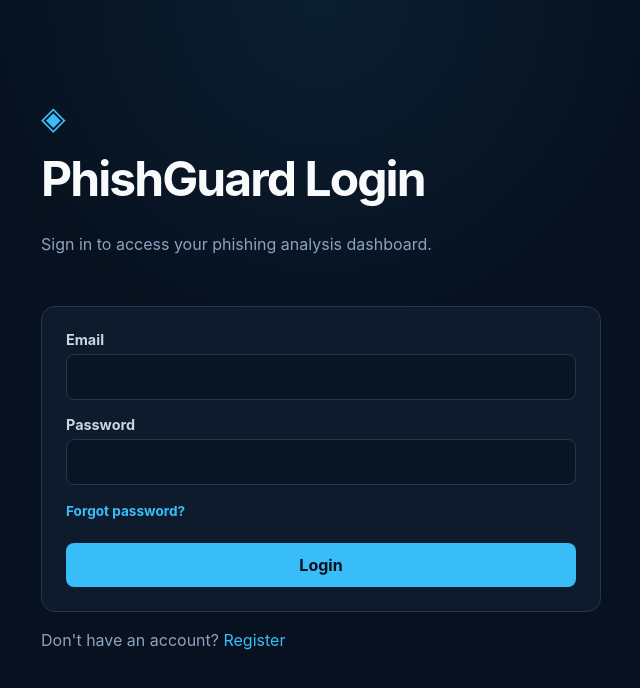
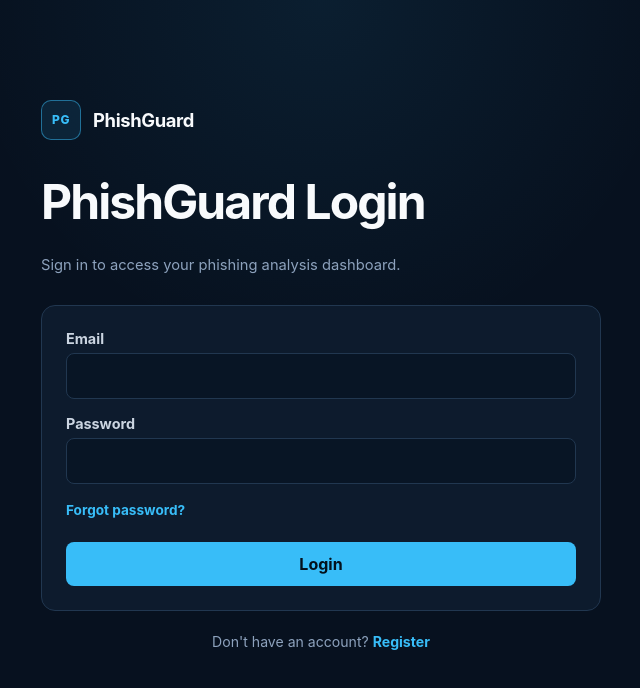
Before and after one commit to codingwithalbert/PhishGuard, a React (Vite) app in the folder apps/web/: page /login in a window 1280 px wide. Shown: the top 688 px of the page, without its empty margins (319-959 px from the left). Built offline with nearby package versions, Linux system fonts and the light colour scheme; no server answers.

Commit message:
Redesign authentication and account pages

```diff
--- /dev/null
+++ b/apps/web/src/components/AuthLayout.jsx
@@ -0,0 +1,27 @@
+/*
+ * Shared public-auth layout for Login, Register, Forgot Password, and
+ * Reset Password. Provides the PhishGuard brand identity and a consistent
+ * centered structure so the four pages feel connected to the authenticated
+ * application without duplicating markup.
+ */
+function AuthLayout({ title, description, children }) {
+  return (
+    <main className="auth-main">
+      <div className="auth-brand">
+        <div className="brand-mark" aria-hidden="true">
+          PG
+        </div>
+        <span className="auth-brand-name">PhishGuard</span>
+      </div>
+
+      <h1>{title}</h1>
+      {description ? (
+        <p className="auth-description">{description}</p>
+      ) : null}
+
+      {children}
+    </main>
+  );
+}
+
+export default AuthLayout;
--- a/apps/web/src/index.css
+++ b/apps/web/src/index.css
@@ -263,31 +263,63 @@ main.auth-main {
   justify-content: center;
 }
 
+.auth-brand {
+  display: flex;
+  align-items: center;
+  gap: 0.75rem;
+  margin-bottom: 2rem;
+}
+
+.auth-brand .brand-mark {
+  width: 40px;
+  height: 40px;
+  border-radius: 10px;
+  font-size: 0.75rem;
+}
+
+.auth-brand-name {
+  color: var(--color-text-strong);
+  font-size: 1.15rem;
+  font-weight: 700;
+  letter-spacing: -0.02em;
+}
+
 main.auth-main > h1 {
   margin-bottom: 0.5rem;
 }
 
-main.auth-main > h1::before {
-  content: "◈";
-  display: block;
-  margin-bottom: 0.75rem;
-  color: var(--primary);
-  font-size: 2rem;
+.auth-description {
+  margin-bottom: 0;
+  color: var(--muted);
+  font-size: 0.92rem;
+  line-height: 1.55;
 }
 
 main.auth-main > form {
   width: 100%;
   max-width: none;
-  margin-top: 2rem;
+  margin-top: 1.75rem;
   padding: 1.5rem;
   border: 1px solid var(--border);
-  border-radius: 14px;
-  background: var(--surface);
+  border-radius: var(--radius-lg);
+  background: var(--color-surface);
 }
 
 main.auth-main > form button {
   width: 100%;
+  min-height: 44px;
   margin-top: 0.25rem;
+}
+
+.auth-footer-link {
+  margin-top: 1.25rem;
+  color: var(--muted);
+  font-size: 0.88rem;
+  text-align: center;
+}
+
+.auth-footer-link a {
+  font-weight: 700;
 }
 
 /* Authentication page helpers */
@@ -3002,6 +3034,11 @@ main.auth-main > form button {
   border-bottom: 1px solid var(--border);
 }
 
+.profile-details-list > div.profile-details-editable {
+  padding-left: 0.75rem;
+  border-left: 3px solid var(--color-accent);
+}
+
 .profile-details-list > div:last-child {
   padding-bottom: 0;
   border-bottom: 0;
@@ -3037,6 +3074,15 @@ main.auth-main > form button {
 
 .profile-form-panel form {
   max-width: 520px;
+}
+
+.profile-password-panel {
+  border-color: rgba(251, 191, 36, 0.25);
+  background: rgba(13, 27, 45, 0.92);
+}
+
+.profile-password-panel > h2 {
+  color: var(--warning-text);
 }
 
 .profile-form-note {
--- a/apps/web/src/pages/ForgotPassword.jsx
+++ b/apps/web/src/pages/ForgotPassword.jsx
@@ -1,5 +1,6 @@
 import { useState } from "react";
 import { Link } from "react-router-dom";
+import AuthLayout from "../components/AuthLayout";
 import { requestPasswordReset, toSafeErrorMessage } from "../services/api";
 
 const GENERIC_SUCCESS_MESSAGE =
@@ -52,14 +53,10 @@ function ForgotPassword() {
   }
 
   return (
-    <main className="auth-main">
-      <h1>Reset your PhishGuard password</h1>
-
-      <p>
-        Enter the email address for your account. If a reset link can be sent
-        it will arrive by email and expires after 15 minutes.
-      </p>
-
+    <AuthLayout
+      title="Reset your PhishGuard password"
+      description="Enter the email address for your account. If a reset link can be sent it will arrive by email and expires after 15 minutes."
+    >
       <form onSubmit={handleSubmit}>
         <div>
           <label htmlFor="email">Email</label>
@@ -83,10 +80,10 @@ function ForgotPassword() {
       {message && <p className="success-message">{message}</p>}
       {error && <p role="alert">{error}</p>}
 
-      <p>
+      <p className="auth-footer-link">
         Remembered your password? <Link to="/login">Back to login</Link>
       </p>
-    </main>
+    </AuthLayout>
   );
 }
 
--- a/apps/web/src/pages/Login.jsx
+++ b/apps/web/src/pages/Login.jsx
@@ -1,5 +1,6 @@
 import { useState } from "react";
 import { Link, useNavigate } from "react-router-dom";
+import AuthLayout from "../components/AuthLayout";
 import { loginUser } from "../services/api";
 
 function Login() {
@@ -43,11 +44,10 @@ function Login() {
   }
 
   return (
-    <main className="auth-main">
-      <h1>PhishGuard Login</h1>
-
-      <p>Sign in to access your phishing analysis dashboard.</p>
-
+    <AuthLayout
+      title="PhishGuard Login"
+      description="Sign in to access your phishing analysis dashboard."
+    >
       <form onSubmit={handleSubmit}>
         <div>
           <label htmlFor="email">Email</label>
@@ -59,6 +59,7 @@ function Login() {
             onChange={handleChange}
             required
             maxLength="254"
+            autoComplete="email"
           />
         </div>
 
@@ -72,6 +73,7 @@ function Login() {
             onChange={handleChange}
             required
             maxLength="128"
+            autoComplete="current-password"
           />
         </div>
 
@@ -86,10 +88,10 @@ function Login() {
 
       {error && <p role="alert">{error}</p>}
 
-      <p>
-        Don't have an account? <Link to="/register">Register</Link>
+      <p className="auth-footer-link">
+        Don&apos;t have an account? <Link to="/register">Register</Link>
       </p>
-    </main>
+    </AuthLayout>
   );
 }
 
--- a/apps/web/src/pages/Profile.jsx
+++ b/apps/web/src/pages/Profile.jsx
@@ -133,12 +133,12 @@ function AccountDetails({ profile }) {
     >
       <h2 id="profile-details-heading">Account details</h2>
       <p className="profile-panel-note">
-        These values are supplied by the backend. Email and role cannot be
-        changed from this page.
+        These values are supplied by the backend. Your name can be edited below.
+        Email and role cannot be changed from this page.
       </p>
 
       <dl className="profile-details-list">
-        <div>
+        <div className="profile-details-editable">
           <dt>Name</dt>
           <dd>{profile.name}</dd>
         </div>
@@ -357,7 +357,7 @@ function ChangePasswordForm() {
 
   return (
     <section
-      className="profile-panel profile-form-panel"
+      className="profile-panel profile-form-panel profile-password-panel"
       aria-labelledby="profile-password-heading"
     >
       <h2 id="profile-password-heading">Change password</h2>
--- a/apps/web/src/pages/Register.jsx
+++ b/apps/web/src/pages/Register.jsx
@@ -1,5 +1,6 @@
 import { useState } from "react";
 import { Link, useNavigate } from "react-router-dom";
+import AuthLayout from "../components/AuthLayout";
 import { registerUser } from "../services/api";
 
 function Register() {
@@ -51,13 +52,10 @@ function Register() {
   }
 
   return (
-    <main className="auth-main">
-      <h1>Create a PhishGuard Account</h1>
-
-      <p>
-        Register to analyze suspicious URLs and manage your scan history.
-      </p>
-
+    <AuthLayout
+      title="Create a PhishGuard Account"
+      description="Register to analyze suspicious URLs and manage your scan history."
+    >
       <form onSubmit={handleSubmit}>
         <div>
           <label htmlFor="name">Name</label>
@@ -70,6 +68,7 @@ function Register() {
             required
             minLength="2"
             maxLength="50"
+            autoComplete="name"
           />
         </div>
 
@@ -83,6 +82,7 @@ function Register() {
             onChange={handleChange}
             required
             maxLength="254"
+            autoComplete="email"
           />
         </div>
 
@@ -97,7 +97,11 @@ function Register() {
             required
             minLength="8"
             maxLength="128"
+            autoComplete="new-password"
           />
+          <p className="auth-help-note">
+            Use 8 to 128 characters.
+          </p>
         </div>
 
         <button type="submit" disabled={loading}>
@@ -105,13 +109,13 @@ function Register() {
         </button>
       </form>
 
-      {message && <p>{message}</p>}
+      {message && <p className="success-message">{message}</p>}
       {error && <p role="alert">{error}</p>}
 
-      <p>
+      <p className="auth-footer-link">
         Already have an account? <Link to="/login">Login</Link>
       </p>
-    </main>
+    </AuthLayout>
   );
 }
 
--- a/apps/web/src/pages/ResetPassword.jsx
+++ b/apps/web/src/pages/ResetPassword.jsx
@@ -1,5 +1,6 @@
 import { useState } from "react";
 import { Link, useParams } from "react-router-dom";
+import AuthLayout from "../components/AuthLayout";
 import { resetPassword, toSafeErrorMessage } from "../services/api";
 
 const PASSWORD_MIN_LENGTH = 8;
@@ -77,14 +78,10 @@ function ResetPassword() {
   }
 
   return (
-    <main className="auth-main">
-      <h1>Choose a new PhishGuard password</h1>
-
-      <p>
-        Reset links expire after 15 minutes and can only be used once. You will
-        sign in with your new password after the reset.
-      </p>
-
+    <AuthLayout
+      title="Choose a new PhishGuard password"
+      description="Reset links expire after 15 minutes and can only be used once. You will sign in with your new password after the reset."
+    >
       <form onSubmit={handleSubmit}>
         <div>
           <label htmlFor="password">New password</label>
@@ -128,7 +125,7 @@ function ResetPassword() {
         <>
           <p className="success-message">{message}</p>
 
-          <p>
+          <p className="auth-footer-link">
             <Link to="/login">Return to login</Link>
           </p>
         </>
@@ -136,10 +133,10 @@ function ResetPassword() {
 
       {error && <p role="alert">{error}</p>}
 
-      <p>
+      <p className="auth-footer-link">
         Need a new link? <Link to="/forgot-password">Request a reset link</Link>
       </p>
-    </main>
+    </AuthLayout>
   );
 }
 
```
